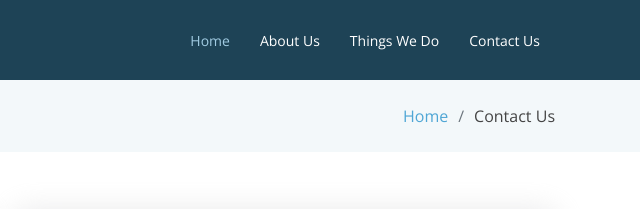
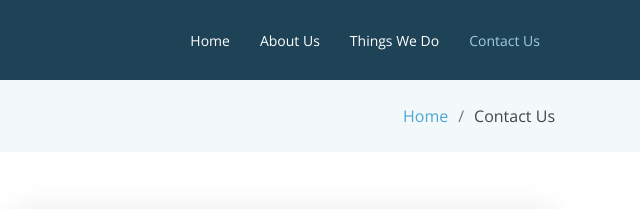
Before and after one commit to xu-june/xu-june.github.io, a plain HTML site: page contact.html in a window 1280 px wide. Shown: the top 209 px of the page, 640-1280 px from the left. Drawn offline with nearby package versions, Linux system fonts and the light colour scheme.

Commit message:
Fixed header labels

```diff
--- a/contact.html
+++ b/contact.html
@@ -50,7 +50,7 @@
 
       <nav class="nav-menu float-right d-none d-lg-block">
         <ul>
-          <li class="active"><a href="index.html">Home</a></li>
+          <li><a href="index.html">Home</a></li>
           <li><a href="about.html">About Us</a></li>
           <li><a href="services.html">Things We Do</a></li>
           <!-- <li><a href="portfolio.html">Portfolio</a></li> -->
@@ -73,7 +73,7 @@
               <li><a href="#">Drop Down 5</a></li>
             </ul> -->
           </li>
-          <li><a href="contact.html">Contact Us</a></li>
+          <li class="active"><a href="contact.html">Contact Us</a></li>
         </ul>
       </nav><!-- .nav-menu -->
 
```
Also changed, not shown: about.html (+2 -2 lines), services.html (+2 -2 lines).
